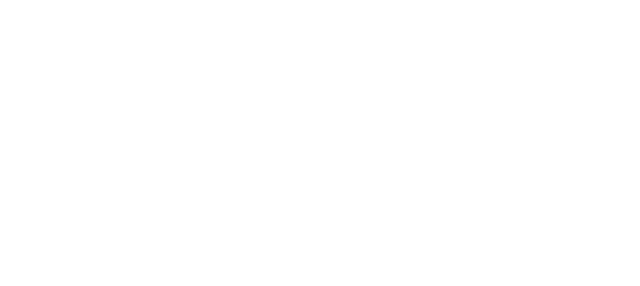
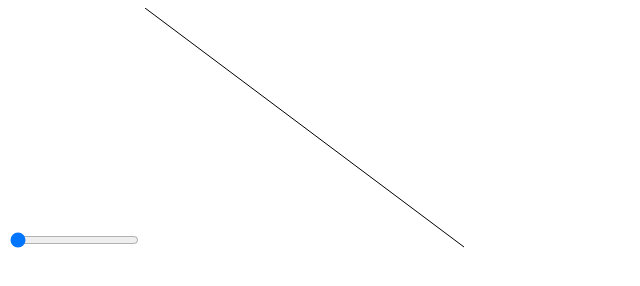
Before and after one commit to Perska/perska.github.io, a plain HTML site: page ld39.html in a window 1280 px wide. Shown: the whole page, without its empty margins (0-640 px from the left). Drawn offline with Linux system fonts and the light colour scheme.

Commit message:
testing canvas resize

```diff
--- a/ld39.html
+++ b/ld39.html
@@ -1,10 +1,22 @@
 <html>
 	<body>
 		<noscript>This game uses JavaScript to run. Please enable to play.</noscript>
+		<input id="scale" type="range" min="1" max="4" value="1" onchange="cSize()">
 		<canvas id="canvas" width="320" height="240">Your browser does not support the canvas element.</canvas>
 		<script>
 			'use strict';
 			var c = document.getElementById("canvas");
+			var ctx = c.getContext("2d");
+			var size = document.getElementById("scale");
+
+			ctx.moveTo(0,0);
+			ctx.lineTo(319,239);
+			ctx.stroke();
+
+			function cSize(){
+				c.style.width = (100 * size) + "px";
+			}
 		</script>
+		<!-- Man, that JS styling looks really bad with inspect element. Oh well. -->
 	</body>
 </html>
```
